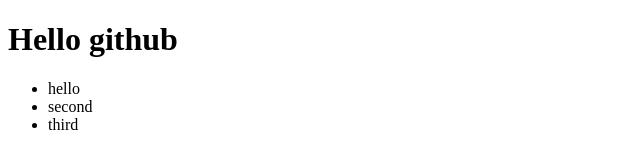
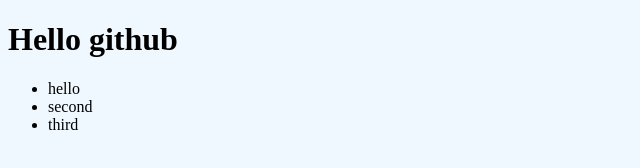
Before and after one commit to Drantho/uwgithubexample, a plain HTML site: page index.html in a window 1280 px wide. Shown: the whole page, without its empty margins (0-640 px from the left). Drawn offline with Linux system fonts and the light colour scheme.

Commit message:
added bg color

```diff
--- a/index.html
+++ b/index.html
@@ -5,14 +5,13 @@
     <meta name="viewport" content="width=device-width, initial-scale=1.0">
     <title>Document</title>
 </head>
-<body>
+<body style="background-color: aliceblue;">
     <h1>Hello github</h1>
 
     <ul>
         <li>hello</li>
         <li>second</li>
-        <li>third
-    </li>
+        <li>third</li>
     </ul>
 </body>
 </html>
```
